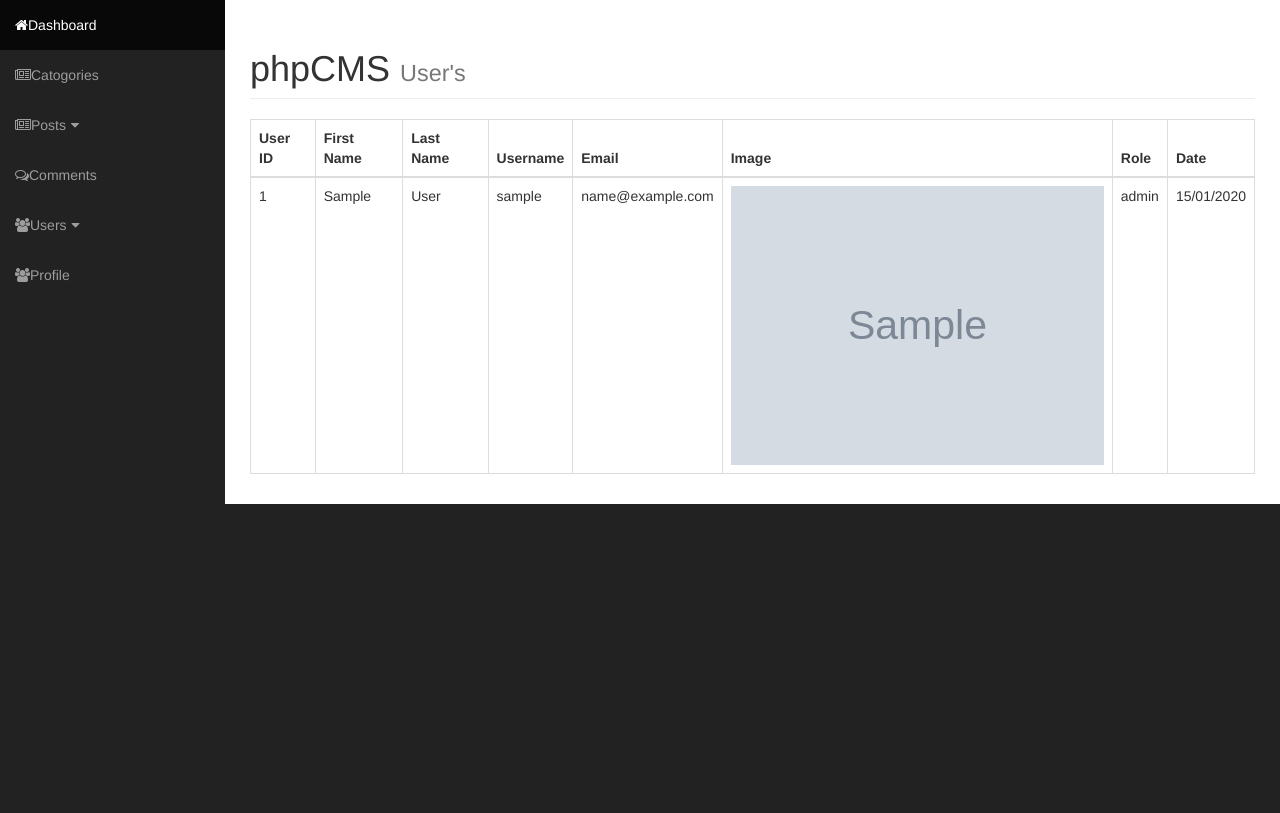
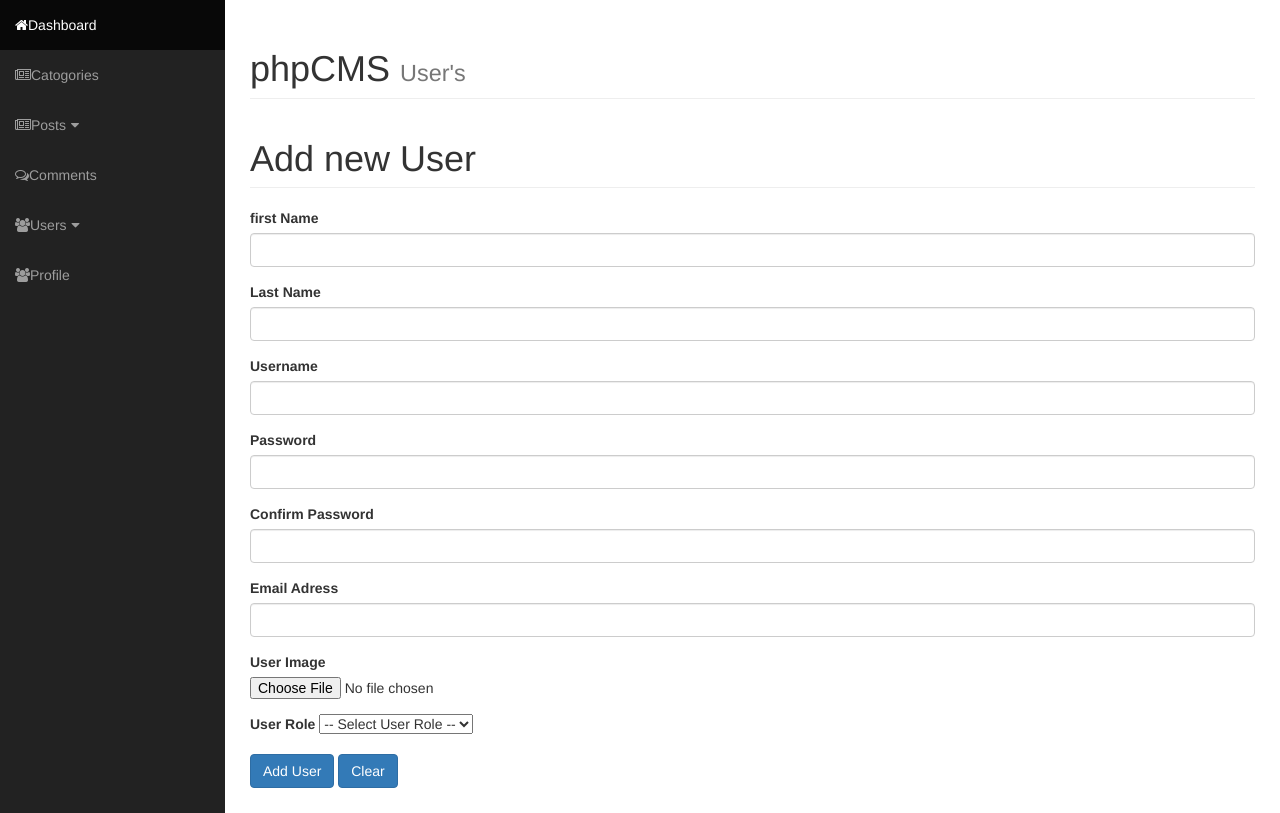
Before and after one commit to nickpsal/nickCMS, a PHP site: page /admin/users.php?action=add_user in a window 1280 px wide. Shown: the part 51-864 px from the top of the page. Before the commit the page ends 555 px from the top, so only its background shows below. Run offline with PHP 8.4, Linux system fonts and the light colour scheme; tables that the repository leaves empty or names only in its code hold one stand-in row (values such as "Sample post"); grey boxes marked "Sample" are stand-in pictures.

Commit message:
commit 40

```diff
--- /dev/null
+++ b/admin/includes/add_user.php
@@ -0,0 +1,84 @@
+<?php
+    if (isset($_POST['add_user'])){
+        $password = $_POST['user_password'];
+        $confirm_password = $_POST['user_confirm_password'];
+        if ($password === $confirm_password) {
+            $user_firstname = $_POST['user_firstname'];
+            $user_lastname = $_POST['user_lastname'];
+            $username = $_POST['user_username'];
+            $user_email = $_POST['user_email'];
+            $user_photo = $_FILES['image']['name'];
+            $user_photo_temp = $_FILES['image']['tmp_name'];
+            $user_role = $_POST['user_role'];
+            $user_registered = date("Y/m/d");
+            $path = "../images/" . $username;
+            if (!is_dir($path)) {
+                mkdir($path, 0755, true);
+            }
+            if (empty($user_photo)) {
+                $query = "INSERT INTO users (user_username, user_password, user_firstname, user_lastname, user_email, user_register, user_role)";
+                $query .= "VALUES ('{$username}', '{$password}', '{$user_firstname}', '{$user_lastname}', '{$user_email}', '{$user_registered}', '{$user_role}')";
+            }else {
+                move_uploaded_file($user_photo_temp, "$path/$user_photo");
+                $query = "INSERT INTO users (user_username, user_password, user_firstname, user_lastname, user_email, user_register, user_image, user_role)";
+                $query .= "VALUES ('{$username}', '{$password}', '{$user_firstname}', '{$user_lastname}', '{$user_email}', '{$user_registered}', '{$user_photo}' ,'{$user_role}')";
+            }
+            echo $query;
+            $create_post_query = mysqli_query($conn, $query);
+            confirm($create_post_query);
+            header("Location:users.php");
+        }else {
+            echo "<H4>Passwords do not match</H4>";
+        }
+    }
+?>
+<H1 class="page-header">Add new User</H1>
+<form action="" method="post" enctype="multipart/form-data">
+    <div class='form-group'>
+        <label for="title" class="for">first Name</label>
+        <input type="text" class="form-control" name="user_firstname" required>
+    </div>
+    <div class='form-group'>
+        <label for="title" class="for">Last Name</label>
+        <input type="text" class="form-control" name="user_lastname" required>
+    </div>
+    <div class='form-group'>
+        <label for="title" class="for">Username</label>
+        <input type="text" class="form-control" name="user_username" required>
+    </div>
+    <div class='form-group'>
+        <label for="title" class="for">Password</label>
+        <input type="password" class="form-control" name="user_password" required>
+    </div>
+    <div class='form-group'>
+        <label for="title" class="for">Confirm Password</label>
+        <input type="password" class="form-control" name="user_confirm_password" required>
+    </div>
+    <div class='form-group'>
+        <label for="title" class="for">Email Adress</label>
+        <input type="email" class="form-control" name="user_email" required>
+    </div>
+    <div class='form-group'>
+        <label for="title" class="for">User Image</label>
+        <input type="file" name="image">
+    </div>
+    <div class='form-group'>
+        <label for="title" class="for">User Role</label>
+        <select name="user_role" id="user_role">
+            <?php
+                echo "<option value=''>-- Select User Role --</option>";
+                $get_user_role_query = "SELECT * FROM users_roles";
+                $get_role = mysqli_query($conn, $get_user_role_query);
+                while($row = mysqli_fetch_assoc($get_role)) {
+                    $role_id = $row['role_id'];
+                    $role_title = $row['user_role'];
+                    echo "<option value='{$role_title}'>$role_title</option>";
+                }
+            ?>
+        </select>
+    </div>
+    <div class='form-group'>
+        <input class = 'btn btn-primary' type = 'submit' name = 'add_user' value = 'Add User'>
+        <input class = 'btn btn-primary' type = 'submit' name = 'clear' value = 'Clear'>
+    </div>
+</form>
--- a/admin/includes/admin_navigation.php
+++ b/admin/includes/admin_navigation.php
@@ -59,7 +59,7 @@
                     <a href="javascript:;" data-toggle="collapse" data-target="#users_dropdown"><i class="fa fa-users"></i>Users<i class="fa fa-fw fa-caret-down"></i></a>
                     <ul id="users_dropdown" class="collapse">
                         <li>
-                            <a href="add_user.php">Add new User</a>
+                            <a href="users.php?action=add_user">Add new User</a>
                         </li>
                         <li>
                             <a href="users.php">Users</a>
--- a/admin/includes/view_all_users.php
+++ b/admin/includes/view_all_users.php
@@ -8,7 +8,7 @@
             <th>Email</th>
             <th>Image</th>
             <th>Role</th>
-            <th>Date</th>
+            <th>Date Register</th>
         </tr>
     </thead>
     <tbody>
@@ -22,7 +22,7 @@
                 $firstname = $row['user_firstname'];
                 $lastname = $row['user_lastname'];
                 $email = $row['user_email'];
-                $date = date("d/m/Y", strtotime($row['user_date']));
+                $date = date("d/m/Y", strtotime($row['user_register']));
                 $image = $row['user_image'];
                 $role = $row['user_role'];
                 echo "<tr>";
--- a/admin/users.php
+++ b/admin/users.php
@@ -21,13 +21,13 @@
                                 $action = "";
                             }
                             switch ($action) {
-                                case 'add_post':
+                                case 'add_user':
                                     include "includes/add_user.php";
                                     break;
-                                case 'view_all_posts':
+                                case 'view_all_users':
                                     include "includes/view_all_users.php";
                                     break;
-                                case 'edit_post':
+                                case 'edit_user':
                                     include "includes/edit_user.php";
                                     break;
                                 default:
```
Also changed, not shown: images/dragonstorm/40488103.jpg (added).
